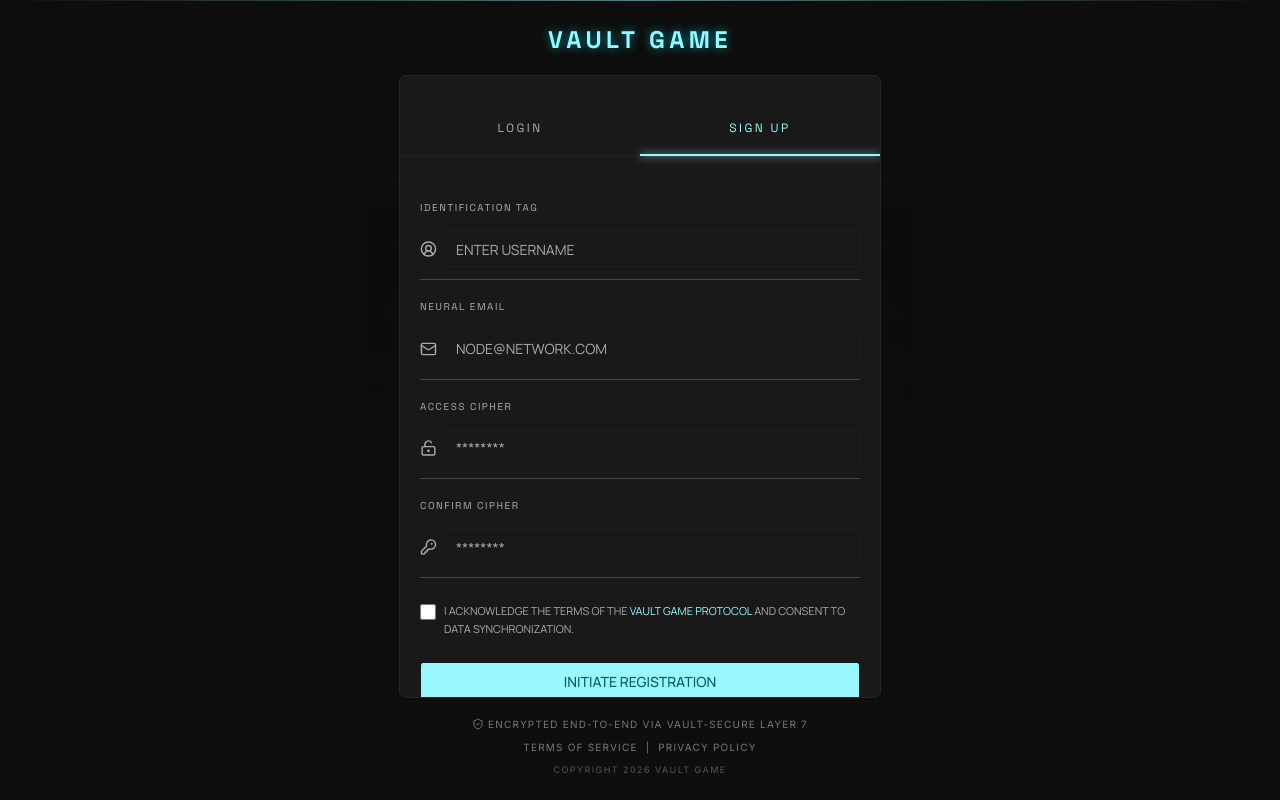
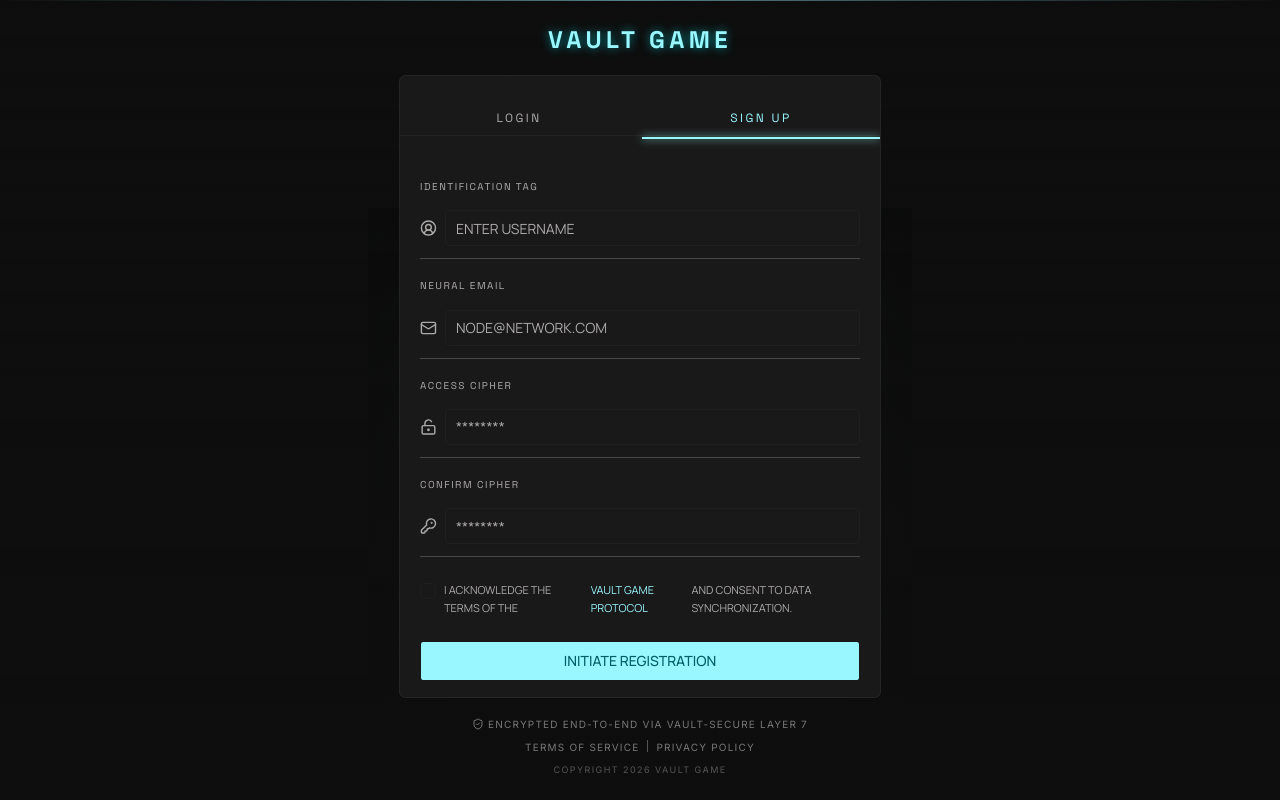
Before and after one commit to mathis-brebion/unilasalle-amiens-vault-game-web, a React (Vite) app: page /sign-up in a window 1280 px wide. Built offline with nearby package versions, Linux system fonts and the light colour scheme.

Commit message:
feat(auth): enhance sign-up page with checkbox and label from shadcn/ui

```diff
--- a/src/components/auth/AuthInputField.tsx
+++ b/src/components/auth/AuthInputField.tsx
@@ -1,6 +1,8 @@
+import { useId } from "react";
 import type { InputHTMLAttributes } from "react";
 import type { LucideIcon } from "lucide-react";
 import { Input } from "@/components/ui/input";
+import { Label } from "@/components/ui/label";
 
 type AuthInputFieldProps = {
   label: string;
@@ -8,23 +10,30 @@
   inputProps: InputHTMLAttributes<HTMLInputElement>;
 };
 
-export const AuthInputField: React.FC<AuthInputFieldProps> = ({
+export function AuthInputField({
   label,
   icon: Icon,
   inputProps,
-}) => {
+}: AuthInputFieldProps) {
+  const generatedId = useId();
+  const inputId = inputProps.id ?? generatedId;
+
   return (
     <label className="grid gap-1">
-      <span className="font-['Space_Grotesk'] text-[10px] tracking-[0.15em] text-muted-foreground uppercase">
+      <Label
+        htmlFor={inputId}
+        className="font-['Space_Grotesk'] text-[10px] tracking-[0.15em] text-muted-foreground uppercase"
+      >
         {label}
-      </span>
+      </Label>
+
       <div className="group flex items-center gap-2 border-b border-border py-3 transition-colors focus-within:border-primary">
         <Icon
           size={18}
           className="text-muted-foreground transition-colors group-focus-within:text-primary"
         />
-        <Input {...inputProps} />
+        <Input id={inputId} {...inputProps} />
       </div>
     </label>
   );
-};
+}
--- a/src/components/auth/AuthPageLayout.tsx
+++ b/src/components/auth/AuthPageLayout.tsx
@@ -1,19 +1,14 @@
 import { useEffect, useState } from "react";
 import { ShieldCheck } from "lucide-react";
-import { Link, Outlet, useLocation } from "react-router-dom";
+import { Outlet, useLocation, useNavigate } from "react-router-dom";
 import backgroundAuth from "@/assets/background-auth.png";
 import { Card } from "@/components/ui/card";
-
-const tabClassName =
-  "flex-1 py-5 text-center font-['Space_Grotesk'] text-xs tracking-[0.2em] uppercase transition-colors hover:text-foreground";
-
-const activeTabClassName =
-  "relative text-primary after:absolute after:right-0 after:bottom-0 after:left-0 after:h-0.5 after:bg-primary after:shadow-[0_0_8px_rgb(153_247_255)]";
-
-const inactiveTabClassName = "text-muted-foreground";
+import { Separator } from "@/components/ui/separator";
+import { Tabs, TabsList, TabsTrigger } from "@/components/ui/tabs";
 
 export const AuthPageLayout = () => {
   const location = useLocation();
+  const navigate = useNavigate();
   const activeTab = location.pathname.includes("sign-up")
     ? "sign-up"
     : "sign-in";
@@ -53,23 +48,31 @@
         </header>
 
         <Card>
-          <nav
-            className="flex border-b border-[rgb(72_72_71/0.2)]"
-            aria-label="Authentication tabs"
+          <Tabs
+            value={activeTab}
+            onValueChange={(value) => {
+              navigate(`/${value}`);
+            }}
+            className="w-full gap-0"
           >
-            <Link
-              to="/sign-in"
-              className={`${tabClassName} ${activeTab === "sign-in" ? activeTabClassName : inactiveTabClassName}`}
+            <TabsList
+              variant="line"
+              className="h-auto w-full rounded-none border-b border-[rgb(72_72_71/0.2)] bg-transparent p-0"
             >
-              LOGIN
-            </Link>
-            <Link
-              to="/sign-up"
-              className={`${tabClassName} ${activeTab === "sign-up" ? activeTabClassName : inactiveTabClassName}`}
-            >
-              SIGN UP
-            </Link>
-          </nav>
+              <TabsTrigger
+                value="sign-in"
+                className="relative flex-1 rounded-none border-none py-5 font-['Space_Grotesk'] text-xs tracking-[0.2em] text-muted-foreground uppercase transition-colors hover:text-foreground data-active:text-primary data-active:after:absolute data-active:after:right-0 data-active:after:bottom-[-1px] data-active:after:left-0 data-active:after:h-0.5 data-active:after:bg-primary data-active:after:shadow-[0_0_8px_rgb(153_247_255)]"
+              >
+                LOGIN
+              </TabsTrigger>
+              <TabsTrigger
+                value="sign-up"
+                className="relative flex-1 rounded-none border-none py-5 font-['Space_Grotesk'] text-xs tracking-[0.2em] text-muted-foreground uppercase transition-colors hover:text-foreground data-active:text-primary data-active:after:absolute data-active:after:right-0 data-active:after:bottom-[-1px] data-active:after:left-0 data-active:after:h-0.5 data-active:after:bg-primary data-active:after:shadow-[0_0_8px_rgb(153_247_255)]"
+              >
+                SIGN UP
+              </TabsTrigger>
+            </TabsList>
+          </Tabs>
 
           <div
             className={`space-y-5 p-6 transition-all duration-200 ease-out motion-reduce:transition-none motion-reduce:transform-none sm:p-5 ${isContentVisible ? "translate-y-0 opacity-100" : "translate-y-1 opacity-0"}`}
@@ -87,7 +90,10 @@
             <a href="#" className="transition-colors hover:text-primary">
               Terms of Service
             </a>
-            <span>|</span>
+            <Separator
+              orientation="vertical"
+              className="h-3 bg-[rgb(173_170_170/0.45)]"
+            />
             <a href="#" className="transition-colors hover:text-primary">
               Privacy Policy
             </a>
--- /dev/null
+++ b/src/components/ui/checkbox.tsx
@@ -0,0 +1,33 @@
+"use client"
+
+import * as React from "react"
+import { Checkbox as CheckboxPrimitive } from "radix-ui"
+
+import { cn } from "@/lib/utils"
+import { CheckIcon } from "lucide-react"
+
+function Checkbox({
+  className,
+  ...props
+}: React.ComponentProps<typeof CheckboxPrimitive.Root>) {
+  return (
+    <CheckboxPrimitive.Root
+      data-slot="checkbox"
+      className={cn(
+        "peer relative flex size-4 shrink-0 items-center justify-center rounded-[4px] border border-input shadow-xs transition-shadow outline-none group-has-disabled/field:opacity-50 after:absolute after:-inset-x-3 after:-inset-y-2 focus-visible:border-ring focus-visible:ring-3 focus-visible:ring-ring/50 disabled:cursor-not-allowed disabled:opacity-50 aria-invalid:border-destructive aria-invalid:ring-3 aria-invalid:ring-destructive/20 aria-invalid:aria-checked:border-primary dark:bg-input/30 dark:aria-invalid:border-destructive/50 dark:aria-invalid:ring-destructive/40 data-checked:border-primary data-checked:bg-primary data-checked:text-primary-foreground dark:data-checked:bg-primary",
+        className
+      )}
+      {...props}
+    >
+      <CheckboxPrimitive.Indicator
+        data-slot="checkbox-indicator"
+        className="grid place-content-center text-current transition-none [&>svg]:size-3.5"
+      >
+        <CheckIcon
+        />
+      </CheckboxPrimitive.Indicator>
+    </CheckboxPrimitive.Root>
+  )
+}
+
+export { Checkbox }
--- /dev/null
+++ b/src/components/ui/label.tsx
@@ -0,0 +1,22 @@
+import * as React from "react"
+import { Label as LabelPrimitive } from "radix-ui"
+
+import { cn } from "@/lib/utils"
+
+function Label({
+  className,
+  ...props
+}: React.ComponentProps<typeof LabelPrimitive.Root>) {
+  return (
+    <LabelPrimitive.Root
+      data-slot="label"
+      className={cn(
+        "flex items-center gap-2 text-sm leading-none font-medium select-none group-data-[disabled=true]:pointer-events-none group-data-[disabled=true]:opacity-50 peer-disabled:cursor-not-allowed peer-disabled:opacity-50",
+        className
+      )}
+      {...props}
+    />
+  )
+}
+
+export { Label }
--- /dev/null
+++ b/src/components/ui/separator.tsx
@@ -0,0 +1,28 @@
+"use client"
+
+import * as React from "react"
+import { Separator as SeparatorPrimitive } from "radix-ui"
+
+import { cn } from "@/lib/utils"
+
+function Separator({
+  className,
+  orientation = "horizontal",
+  decorative = true,
+  ...props
+}: React.ComponentProps<typeof SeparatorPrimitive.Root>) {
+  return (
+    <SeparatorPrimitive.Root
+      data-slot="separator"
+      decorative={decorative}
+      orientation={orientation}
+      className={cn(
+        "shrink-0 bg-border data-horizontal:h-px data-horizontal:w-full data-vertical:w-px data-vertical:self-stretch",
+        className
+      )}
+      {...props}
+    />
+  )
+}
+
+export { Separator }
--- /dev/null
+++ b/src/components/ui/tabs.tsx
@@ -0,0 +1,88 @@
+import * as React from "react"
+import { cva, type VariantProps } from "class-variance-authority"
+import { Tabs as TabsPrimitive } from "radix-ui"
+
+import { cn } from "@/lib/utils"
+
+function Tabs({
+  className,
+  orientation = "horizontal",
+  ...props
+}: React.ComponentProps<typeof TabsPrimitive.Root>) {
+  return (
+    <TabsPrimitive.Root
+      data-slot="tabs"
+      data-orientation={orientation}
+      className={cn(
+        "group/tabs flex gap-2 data-horizontal:flex-col",
+        className
+      )}
+      {...props}
+    />
+  )
+}
+
+const tabsListVariants = cva(
+  "group/tabs-list inline-flex w-fit items-center justify-center rounded-lg p-[3px] text-muted-foreground group-data-horizontal/tabs:h-9 group-data-vertical/tabs:h-fit group-data-vertical/tabs:flex-col data-[variant=line]:rounded-none",
+  {
+    variants: {
+      variant: {
+        default: "bg-muted",
+        line: "gap-1 bg-transparent",
+      },
+    },
+    defaultVariants: {
+      variant: "default",
+    },
+  }
+)
+
+function TabsList({
+  className,
+  variant = "default",
+  ...props
+}: React.ComponentProps<typeof TabsPrimitive.List> &
+  VariantProps<typeof tabsListVariants>) {
+  return (
+    <TabsPrimitive.List
+      data-slot="tabs-list"
+      data-variant={variant}
+      className={cn(tabsListVariants({ variant }), className)}
+      {...props}
+    />
+  )
+}
+
+function TabsTrigger({
+  className,
+  ...props
+}: React.ComponentProps<typeof TabsPrimitive.Trigger>) {
+  return (
+    <TabsPrimitive.Trigger
+      data-slot="tabs-trigger"
+      className={cn(
+        "relative inline-flex h-[calc(100%-1px)] flex-1 items-center justify-center gap-1.5 rounded-md border border-transparent px-2 py-1 text-sm font-medium whitespace-nowrap text-foreground/60 transition-all group-data-vertical/tabs:w-full group-data-vertical/tabs:justify-start hover:text-foreground focus-visible:border-ring focus-visible:ring-[3px] focus-visible:ring-ring/50 focus-visible:outline-1 focus-visible:outline-ring disabled:pointer-events-none disabled:opacity-50 has-data-[icon=inline-end]:pr-1.5 has-data-[icon=inline-start]:pl-1.5 dark:text-muted-foreground dark:hover:text-foreground group-data-[variant=default]/tabs-list:data-active:shadow-sm group-data-[variant=line]/tabs-list:data-active:shadow-none [&_svg]:pointer-events-none [&_svg]:shrink-0 [&_svg:not([class*='size-'])]:size-4",
+        "group-data-[variant=line]/tabs-list:bg-transparent group-data-[variant=line]/tabs-list:data-active:bg-transparent dark:group-data-[variant=line]/tabs-list:data-active:border-transparent dark:group-data-[variant=line]/tabs-list:data-active:bg-transparent",
+        "data-active:bg-background data-active:text-foreground dark:data-active:border-input dark:data-active:bg-input/30 dark:data-active:text-foreground",
+        "after:absolute after:bg-foreground after:opacity-0 after:transition-opacity group-data-horizontal/tabs:after:inset-x-0 group-data-horizontal/tabs:after:bottom-[-5px] group-data-horizontal/tabs:after:h-0.5 group-data-vertical/tabs:after:inset-y-0 group-data-vertical/tabs:after:-right-1 group-data-vertical/tabs:after:w-0.5 group-data-[variant=line]/tabs-list:data-active:after:opacity-100",
+        className
+      )}
+      {...props}
+    />
+  )
+}
+
+function TabsContent({
+  className,
+  ...props
+}: React.ComponentProps<typeof TabsPrimitive.Content>) {
+  return (
+    <TabsPrimitive.Content
+      data-slot="tabs-content"
+      className={cn("flex-1 text-sm outline-none", className)}
+      {...props}
+    />
+  )
+}
+
+export { Tabs, TabsList, TabsTrigger, TabsContent, tabsListVariants }
--- a/src/pages/SignUpPage.tsx
+++ b/src/pages/SignUpPage.tsx
@@ -1,6 +1,8 @@
 import { CircleUserRound, KeyRound, LockKeyholeOpen, Mail } from "lucide-react";
 import { AuthInputField } from "@/components/auth/AuthInputField";
 import { Button } from "@/components/ui/button";
+import { Checkbox } from "@/components/ui/checkbox";
+import { Label } from "@/components/ui/label";
 
 export function SignUpPage() {
   return (
@@ -48,18 +50,17 @@
         }}
       />
 
-      <label className="grid grid-cols-[auto_1fr] items-start gap-2 pt-1">
-        <input
-          type="checkbox"
-          required
-          className="mt-0.5 h-4 w-4 accent-primary"
-        />
-        <span className="font-['Manrope'] text-[11px] leading-relaxed text-muted-foreground">
+      <div className="grid grid-cols-[auto_1fr] items-start gap-2 pt-1">
+        <Checkbox id="terms" required className="mt-0.5" />
+        <Label
+          htmlFor="terms"
+          className="font-['Manrope'] text-[11px] leading-relaxed text-muted-foreground"
+        >
           I ACKNOWLEDGE THE TERMS OF THE{" "}
           <em className="not-italic text-primary">VAULT GAME PROTOCOL</em> AND
           CONSENT TO DATA SYNCHRONIZATION.
-        </span>
-      </label>
+        </Label>
+      </div>
 
       <Button type="submit" size="lg" className="mt-1 w-full">
         INITIATE REGISTRATION
```
